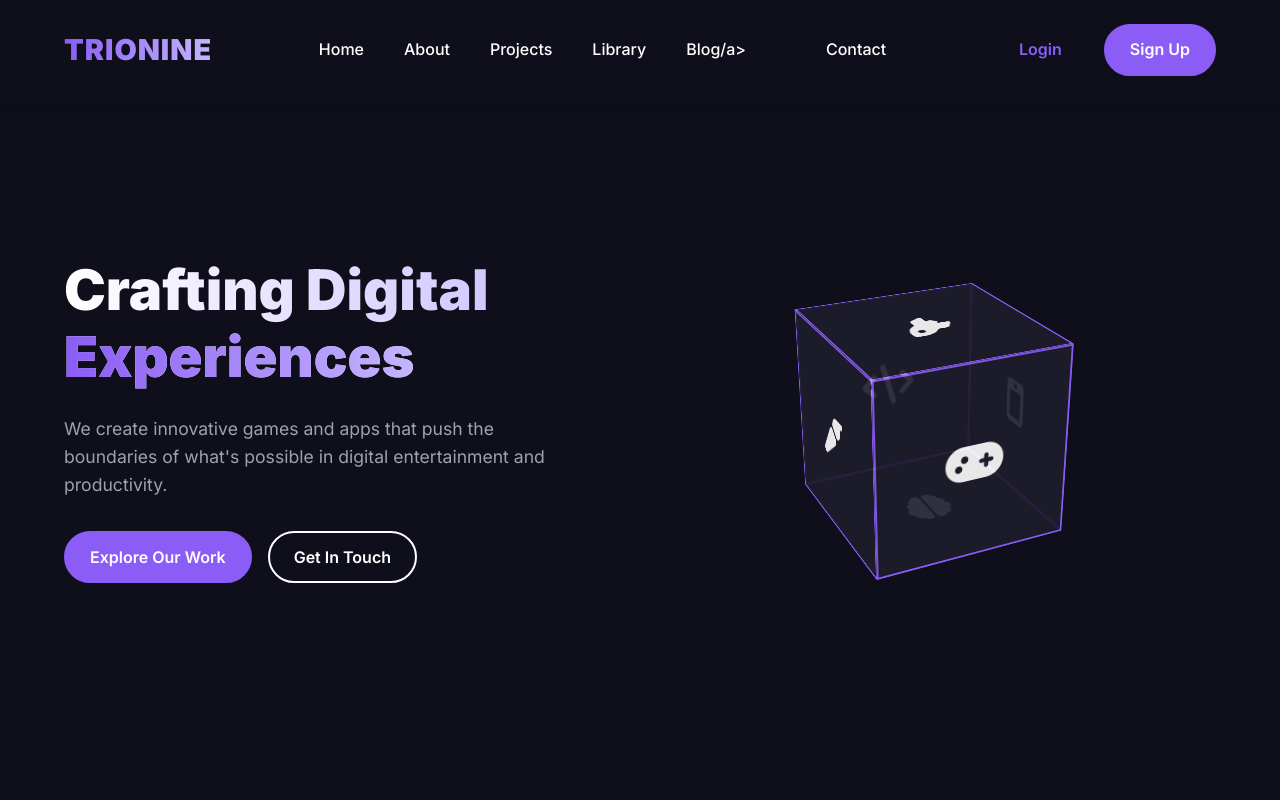
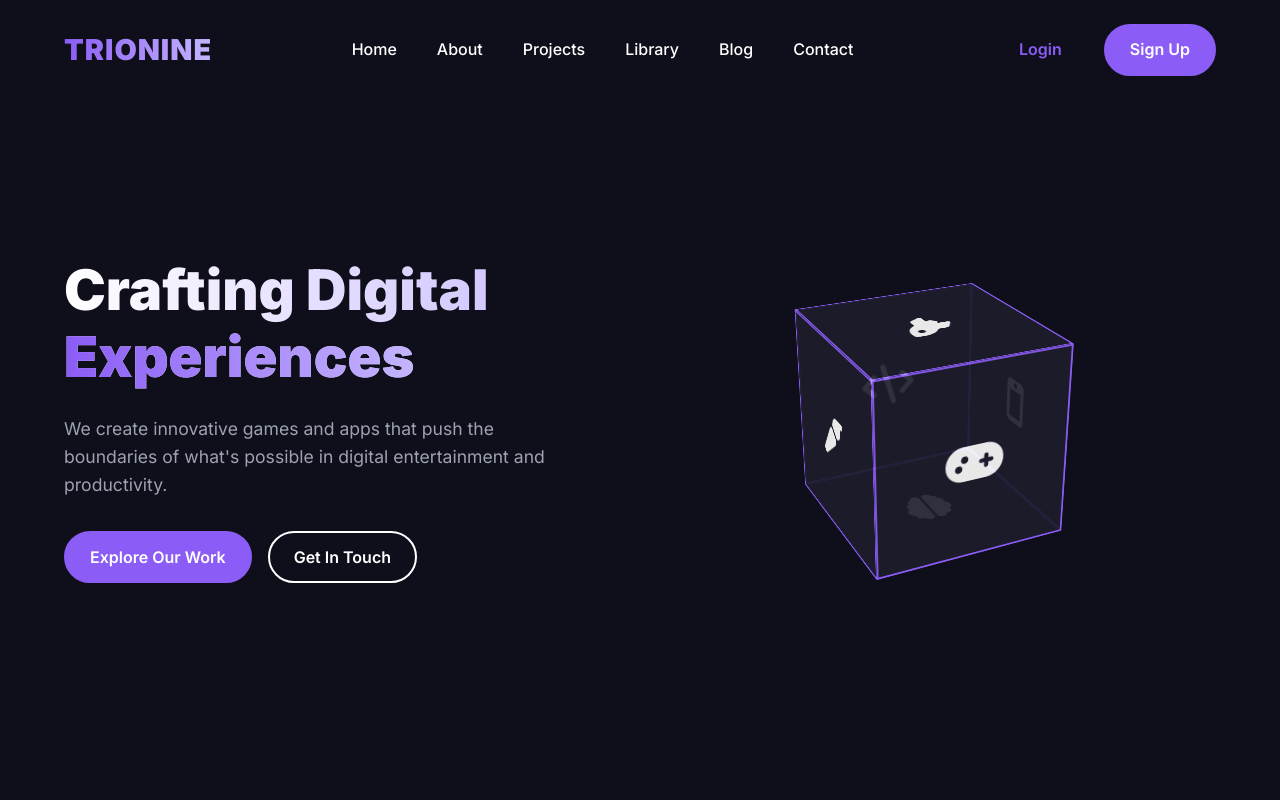
Before and after one commit to sadabx/trionine, a plain HTML site: page index.html in a window 1280 px wide. Shown: the top 800 px of the page. Drawn offline with nearby package versions, Linux system fonts and the light colour scheme.

Commit message:
Update index.html

```diff
--- a/index.html
+++ b/index.html
@@ -33,7 +33,7 @@
         <li><a href="#about">About</a></li>
         <li><a href="#projects">Projects</a></li>
         <li><a href="library.html">Library</a></li>
-        <li><a href="#">Blog/a></li>
+        <li><a href="#">Blog</a></li>
         <li><a href="#contact">Contact</a></li>
       </ul>
       <div class="auth-buttons" id="authButtons">
```
